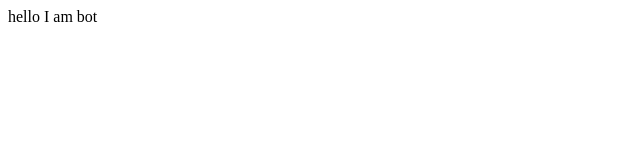
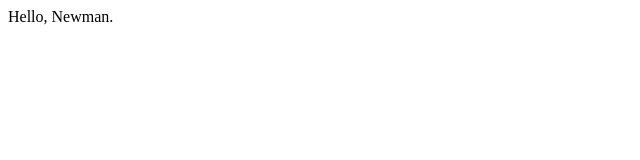
Before and after one commit to Paraprax/paraprax.github.io, a plain HTML site: page index.html in a window 1280 px wide. Shown: the full height of the page, 0-640 px from the left. Drawn offline with Linux system fonts and the light colour scheme.

Commit message:
changed dialogue

```diff
--- a/index.html
+++ b/index.html
@@ -1,4 +1,4 @@
 <!DOCTYPE html>
 <html>
-    hello I am bot
+    Hello, Newman.
 </html>
```
